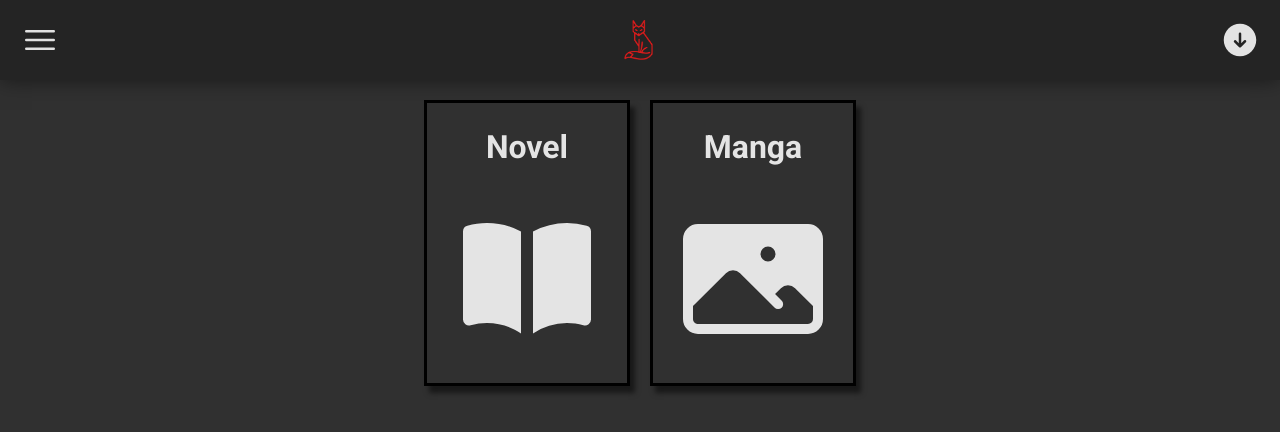
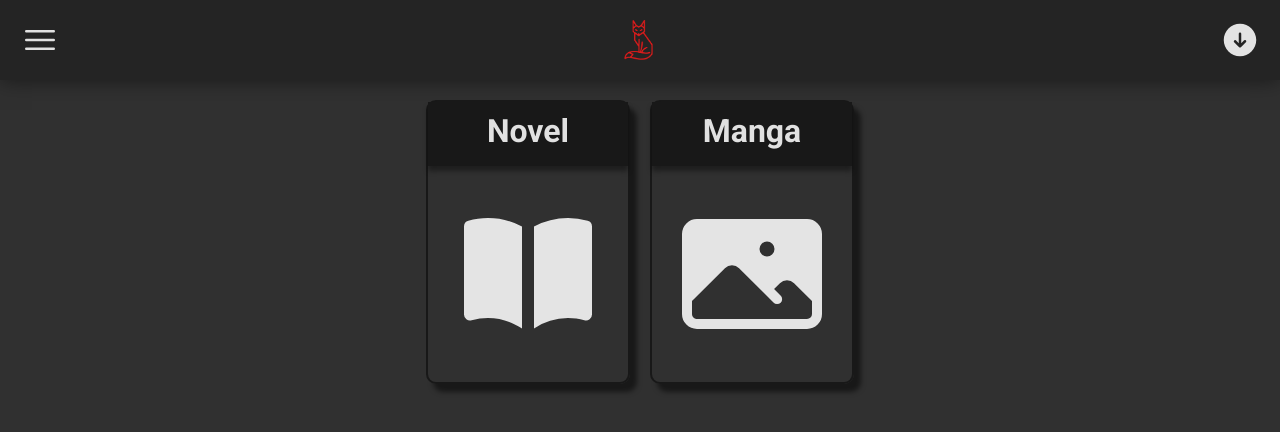
Before and after one commit to Kianabel/WebReader, a React (Vite) app in the folder v2.0/Web Reader/: page / in a window 1280 px wide. Shown: the top 432 px of the page. Built offline with nearby package versions, Linux system fonts and the light colour scheme.

Commit message:
styling and fuck the novelmap

```diff
--- a/v2.0/Web Reader/src/App.tsx
+++ b/v2.0/Web Reader/src/App.tsx
@@ -22,8 +22,9 @@ function App() {
     height: "280px",
     width: "200px",
     justifyContent: "center",
-    border: "3px solid rgba(0, 0, 0, 1)",
-    boxShadow: "5px 7px 5px rgba(0, 0, 0, 0.5)",
+    border: "2px solid #181818",
+    borderRadius: "10px",
+    boxShadow: "7px 8px 5px rgba(0, 0, 0, 0.5)",
     cursor: "pointer",
     transform: hoveredId === id ? "scale(1.1)" : "scale(1)",
     transition: "transform 0.3s ease-in-out",
@@ -40,8 +41,10 @@ function App() {
     textAlign: "center",
     height: "20%",
     width: "auto",
-    margin: "0",
-    marginTop: "20px",
+    margin: "0 0 0 0",
+    padding: "5px",
+    backgroundColor: "#181818",
+    boxShadow: "0px 5px 5px rgba(0, 0, 0, 0.4)",
   };
 
   const navigate = useNavigate();
--- a/v2.0/Web Reader/src/components/getBooks.tsx
+++ b/v2.0/Web Reader/src/components/getBooks.tsx
@@ -33,9 +33,10 @@ const getBooks = () => {
     margin: "0",
     padding: "0",
     cursor: "pointer",
-    boxShadow: "5px 7px 5px rgba(0, 0, 0, 0.5)",
+    boxShadow: "7px 8px 5px rgba(0, 0, 0, 0.5)",
     transform: hoveredId === id ? "scale(1.1)" : "scale(1)",
     transition: "transform 0.3s ease-in-out",
+    borderRadius: "10px"
   });
 
   useEffect(() => {
--- a/v2.0/Web Reader/src/index.css
+++ b/v2.0/Web Reader/src/index.css
@@ -21,5 +21,8 @@ html {
 
 body {
   margin: 0 auto;
-  overflow-y: hidden;
  }
+
+ test {
+  color: #131313
+ }
--- a/v2.0/Web Reader/src/main.tsx
+++ b/v2.0/Web Reader/src/main.tsx
@@ -9,7 +9,6 @@ import {
 import App from './App.tsx'
 import Novel from "./routes/Novel.tsx"
 import Infoscreen from './routes/Infoscreen.tsx';
-import ChapterList from './components/ChapterList.tsx';
 
 const router = createBrowserRouter([
   {
@@ -19,10 +18,6 @@ const router = createBrowserRouter([
   {
     path: "/download",
     element: <App/>,
-  },
-  {
-    path: "/test",
-    element: <ChapterList/>,
   },
   {
     path: "/:type",
--- a/v2.0/Web Reader/src/routes/Infoscreen.tsx
+++ b/v2.0/Web Reader/src/routes/Infoscreen.tsx
@@ -65,6 +65,11 @@ const NovelInfo = () => {
 
     fetchChapter();
   }, [type, title]);
+
+
+  const overflowWrapper: React.CSSProperties = {
+    overflowX: "hidden"
+  }
 
   const novelBanner: React.CSSProperties = {
     position: "relative",
@@ -148,25 +153,46 @@ const NovelInfo = () => {
     margin: isMobile ? "0 0 0 0" : "auto",
   };
 
-  const gridContainer: React.CSSProperties = {
-    display: "grid",
-    gridTemplateColumns: "2",
-    width: "100vw"
-
-  }
+  const flexContainer: React.CSSProperties = {
+    margin: "20px 0 0 0",
+    display: "flex",
+    flexWrap: "wrap",
+    gap: '10px',
+    justifyContent: "center",
+  };
 
   const chapterWrapper: React.CSSProperties = {
-    width:"500px"
+    borderRadius: '10px',
+    width:"45vw",
+    boxShadow: "5px 5px 5px rgba(0, 0, 0, 0.5)",
+    cursor: "pointer",
+    backgroundColor: "#242424",
+  };
 
-  }
+  const ulStyle: React.CSSProperties = {
+    listStyleType: 'none',
+    padding: 0,
+    margin: 0,
+  };
 
-  const p: React.CSSProperties = {
-    width:"500px"
+  const liStyle: React.CSSProperties = {
+    padding: '5px',
+    margin: "0px",
+    backgroundColor: "#181818",
+    boxShadow: "5px 5px 5px rgba(0, 0, 0, 0.3)",
+    borderTopLeftRadius: '10px',
+    borderTopRightRadius: '10px',
+  };
 
-  }
+  const liStyle2: React.CSSProperties = {
+    padding: '5px',
+    margin: "1px",
+  };
+
 
   return (
     <>
+    <div style={overflowWrapper}>
       <Navbar />
       <div style={novelBanner}>
         <div style={blurredBackground}></div>
@@ -192,13 +218,16 @@ const NovelInfo = () => {
         </div>
       </div>
       <Divider section="Chapters:" />
-      <div style={gridContainer}>
+      <div style={flexContainer}>
       {chapter.map((chapter) => (
         <div key={chapter.id} style={chapterWrapper}>
-          <p style={p}>Chapter: {chapter.id}</p>
-          <p style={p}>{chapter.chapter_name}</p>
+          <ul style={ulStyle}>
+            <li style={liStyle}>Chapter: {chapter.id}</li>
+            <li style={liStyle2}>{chapter.chapter_name}</li>
+          </ul>
         </div>
       ))}
+    </div>
     </div>
     </>
   );
```
